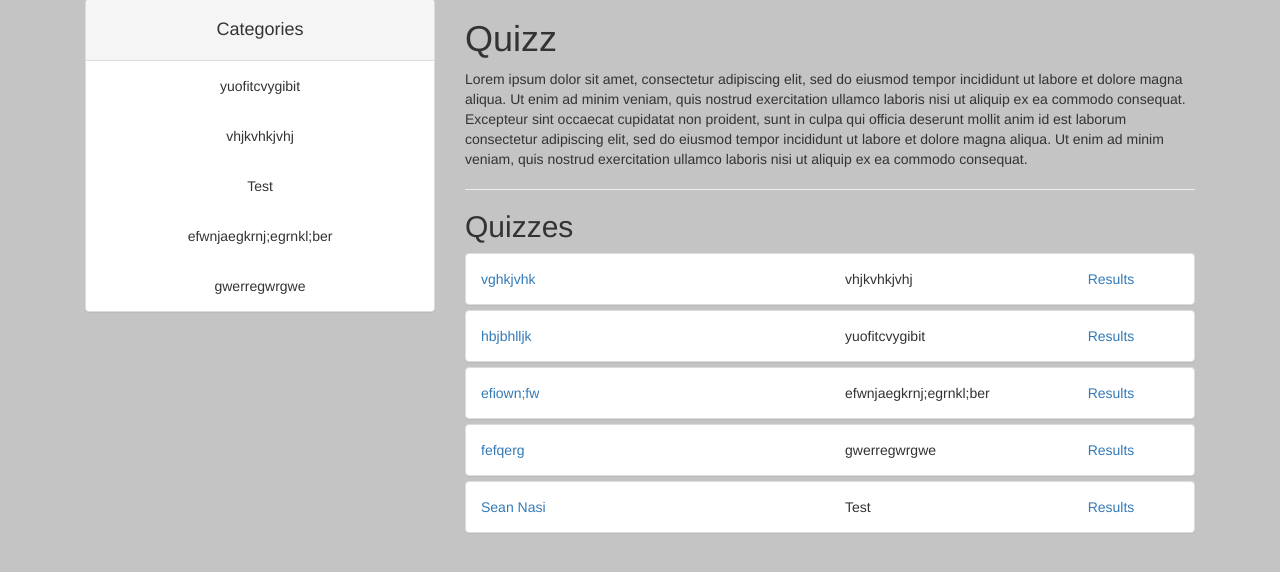
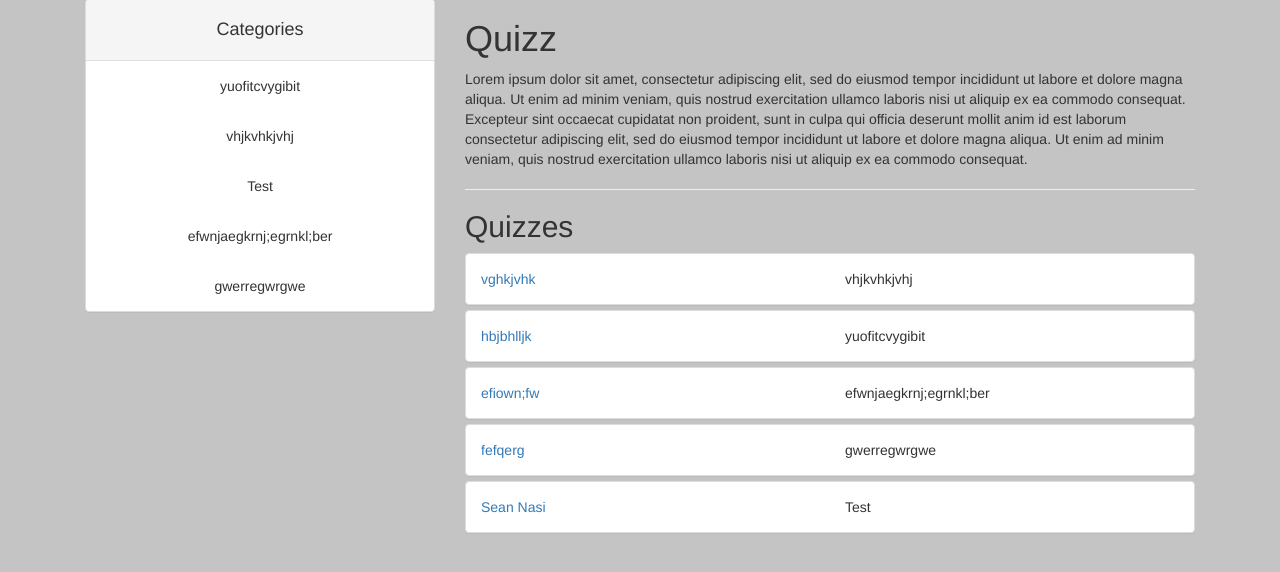
Before and after one commit to snasi623/project4, a Django app: page / in a window 1280 px wide. Shown: the part 95-667 px from the top of the page. Run offline with Django 3.2, Linux system fonts and the light colour scheme; data comes from the database, SQL or seed files in the repository; both versions use the stored data as it was after the commit; tables that the repository leaves empty hold one stand-in row (values such as "Sample post"); some libraries are stand-ins or nearby versions.

Commit message:
linked results pages to the quiz and removed jargon from script

```diff
--- a/django_project/django_app/forms.py
+++ b/django_project/django_app/forms.py
@@ -21,4 +21,4 @@ class TakeQuiz(ModelForm):
 
     class Meta:
         model = QuestionResponse
-        fields = ['question', 'selected_option', 'student_name']
+        fields = ['question', 'selected_option', 'student_name', 'submission_token']
--- a/django_project/django_app/models.py
+++ b/django_project/django_app/models.py
@@ -1,4 +1,5 @@
 from django.db import models
+import uuid
 
 class Quiz(models.Model):
     name = models.CharField(max_length=40, default='')
@@ -28,3 +29,4 @@ class QuestionResponse(models.Model):
         (4, 4)
     ], default=1)
     student_name = models.CharField(max_length=50, default='')
+    submission_token = models.CharField(max_length=255, default=str(uuid.uuid4()))
--- a/django_project/django_app/templates/quiz/createquestions.html
+++ b/django_project/django_app/templates/quiz/createquestions.html
@@ -17,10 +17,8 @@
         </div>
         <div class="row">
             {% for q in question %}
-            <div class="col-sm-6">{{ q.prompt }}</div>
-            <div class="col-sm-2">{{ q.correct_option }}</div>
-            <div class="col-sm-2"><button class="btn">Edit</button></div>
-            <div class="col-sm-2"><button class="btn">Delete</button></div>
+            <div class="col-sm-8">{{ q.prompt }}</div>
+            <div class="col-sm-4">{{ q.correct_option }}</div>
             {% endfor %}
         </div>
         <div class="row">
--- a/django_project/django_app/templates/quiz/index.html
+++ b/django_project/django_app/templates/quiz/index.html
@@ -26,9 +26,6 @@
                                 <a href="{% url 'quiz' quiz_pk=q.pk %}">{{ q.name }}</a>
                             </div>
                             <div class="col-sm-4">{{ q.category_name }}</div>
-                            <div class="col-sm-2" type="button">
-                                <a href="{% url 'results' quiz_pk=q.pk %}">Results</a>
-                            </div>
                         </div>
                     </div>
                 </div>
--- a/django_project/django_app/templates/quiz/quiz.html
+++ b/django_project/django_app/templates/quiz/quiz.html
@@ -43,6 +43,7 @@
                     <div class="col-sm-6">{% render_field r.student_name %}</div>
                 </div>
                 {% render_field r.question %}
+                {{ r.submission_token.as_hidden }}
             </div>
         </div>
         {% endwith %}
--- a/django_project/django_app/views.py
+++ b/django_project/django_app/views.py
@@ -6,6 +6,7 @@ from django.urls import reverse
 from django.forms import modelformset_factory
 from django.forms.models import model_to_dict
 from django.template.defaulttags import register
+import uuid
 
 import pprint
 
@@ -70,12 +71,14 @@ def quiz(request, quiz_pk):
     except Question.DoesNotExist:
         questions = None
 
+    submission_token = str(uuid.uuid4())
     initial_responses = []
     for q in questions:
         initial_responses.append(model_to_dict(QuestionResponse(
             question = q,
-            selected_option = QuestionResponse.selected_option,
-            student_name = QuestionResponse.student_name
+            selected_option = 1,
+            student_name = '',
+            submission_token = submission_token
         )))
 
     if 'submit' in request.POST:
@@ -84,7 +87,7 @@ def quiz(request, quiz_pk):
 
         if formset.is_valid():
             formset.save()
-            return redirect(reverse('results'))
+            return redirect(reverse('results', args=(formset[0].instance.submission_token,)))
         else:
             print('There was an error')
             pprint.pprint(formset.errors)
@@ -97,11 +100,20 @@ def quiz(request, quiz_pk):
         'formset' : formset,
         'questions' : {x.pk:x for x in questions},
         'initial_responses' : initial_responses,
+        'submission_token' : submission_token,
     }
     return render(request, 'quiz/quiz.html', context)
 
-def results(request, quiz_id):
-    results = QuestionResponse.objects.get(pk=quiz_id)
+def results(request, submission_token):
+    results = QuestionResponse.objects.filter(submission_token=submission_token)
+    pprint.pprint(results)
 
     context = {'results' : results}
     return render(request, 'quiz/results.html', context)
+
+def listresults(request, submission_token):
+    results = QuestionResponse.objects.filter(submission_token=submission_token)
+    pprint.pprint(results)
+
+    context = {'results' : results}
+    return render(request, 'quiz/listresults.html', context)
--- a/django_project/django_project/urls.py
+++ b/django_project/django_project/urls.py
@@ -23,6 +23,7 @@ urlpatterns = [
     path('createquiz/', quiz_views.createquiz, name='createquiz'),
     path('createquestions/<int:quiz_pk>', quiz_views.createquestions, name='createquestions'),
     path('quiz/<int:quiz_pk>', quiz_views.quiz, name='quiz'),
-    path('results/<int:quiz_pk>', quiz_views.results, name='results'),
+    path('results/<str:submission_token>', quiz_views.results, name='results'),
+    path('listresults/', quiz_views.listresults, name='listresults'),
     path('admin/', admin.site.urls),
 ]
```
Also changed, not shown: django_project/django_app/templates/quiz/listresults.html (added, +29 -0 lines), django_project/django_app/templates/quiz/results.html (+1 -22 lines), django_project/todo.txt (+3 -4 lines), django_project/db.sqlite3, django_project/django_app/migrations/0010_questionresponse_submission_token.py (added).
